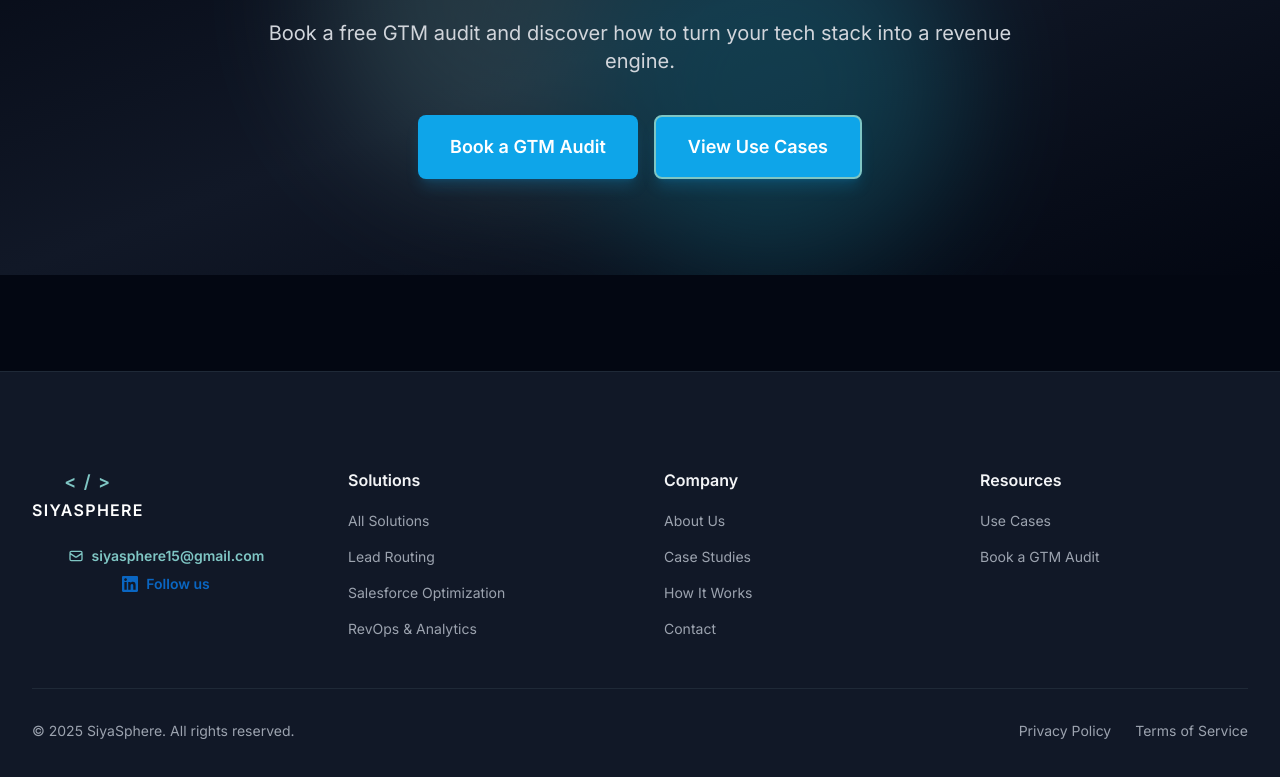
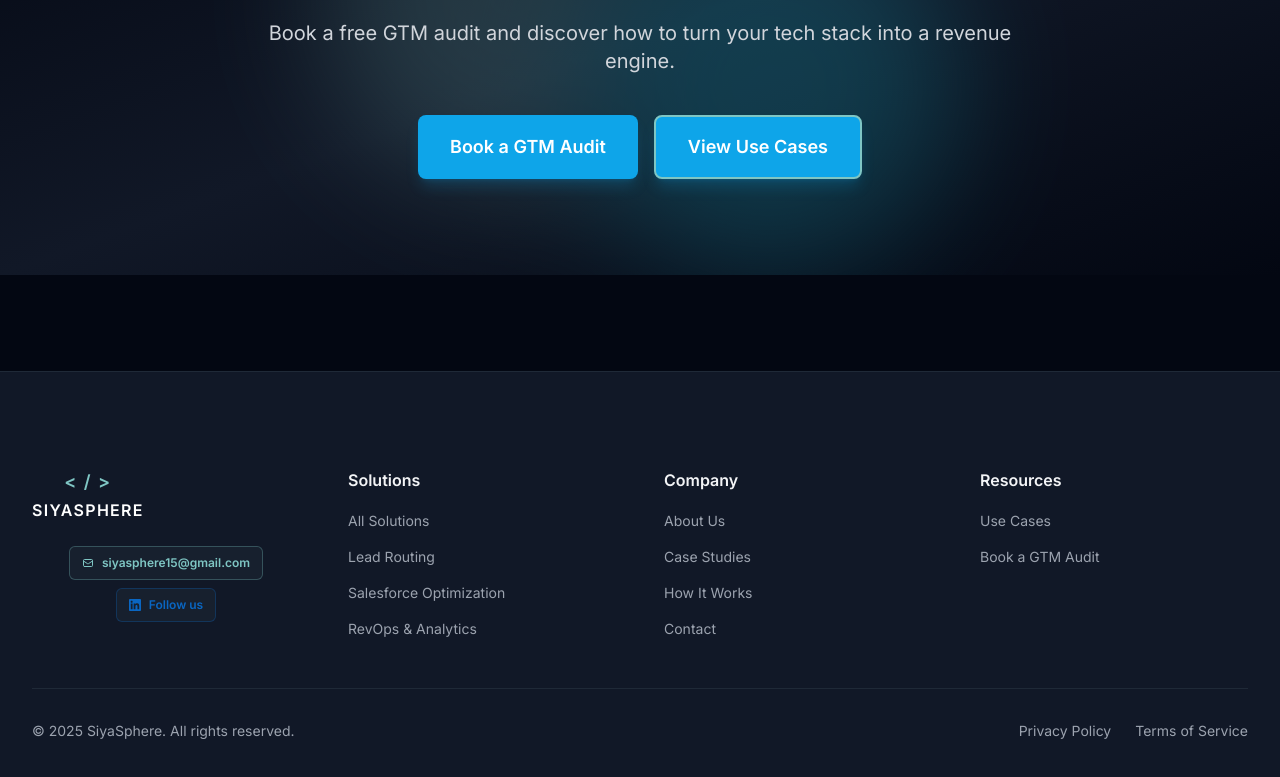
Before and after one commit to ambujshukla43/siyasphere-website, a Next.js app: page / in a window 1280 px wide. Shown: the part 4177-4954 px from the top of the page. Built offline with nearby package versions, Linux system fonts and the light colour scheme.

Commit message:
Use smaller card design for footer contact links

```diff
--- a/components/layout/Footer.tsx
+++ b/components/layout/Footer.tsx
@@ -35,14 +35,14 @@ export default function Footer() {
             </Link>
 
             {/* Contact & Social */}
-            <div className="flex flex-col items-center space-y-2 text-sm">
-              {/* Email */}
+            <div className="flex flex-col items-center gap-2">
+              {/* Email Card */}
               <a
                 href="mailto:siyasphere15@gmail.com"
-                className="flex items-center gap-2 text-[#7FC6C4] hover:text-cyan-400 transition-colors"
+                className="inline-flex items-center gap-2 bg-gray-800/50 border border-[#7FC6C4]/30 rounded-md px-3 py-2 hover:border-[#7FC6C4] transition-all duration-300"
               >
                 <svg
-                  className="w-4 h-4"
+                  className="w-3 h-3 text-[#7FC6C4]"
                   fill="none"
                   strokeLinecap="round"
                   strokeLinejoin="round"
@@ -52,25 +52,25 @@ export default function Footer() {
                 >
                   <path d="M3 8l7.89 5.26a2 2 0 002.22 0L21 8M5 19h14a2 2 0 002-2V7a2 2 0 00-2-2H5a2 2 0 00-2 2v10a2 2 0 002 2z" />
                 </svg>
-                <span className="font-semibold">siyasphere15@gmail.com</span>
+                <span className="text-xs font-semibold text-[#7FC6C4] hover:text-cyan-400">siyasphere15@gmail.com</span>
               </a>
 
-              {/* LinkedIn */}
+              {/* LinkedIn Card */}
               <a
                 href="https://www.linkedin.com/company/siyasphere/"
                 target="_blank"
                 rel="noopener noreferrer"
-                className="flex items-center gap-2 text-[#0A66C2] hover:text-blue-400 transition-colors"
+                className="inline-flex items-center gap-2 bg-gray-800/50 border border-[#0A66C2]/30 rounded-md px-3 py-2 hover:border-[#0A66C2] transition-all duration-300"
               >
                 <svg
-                  className="w-4 h-4"
+                  className="w-3 h-3 text-[#0A66C2]"
                   fill="currentColor"
                   viewBox="0 0 24 24"
                   aria-hidden="true"
                 >
                   <path d="M20.447 20.452h-3.554v-5.569c0-1.328-.027-3.037-1.852-3.037-1.853 0-2.136 1.445-2.136 2.939v5.667H9.351V9h3.414v1.561h.046c.477-.9 1.637-1.85 3.37-1.85 3.601 0 4.267 2.37 4.267 5.455v6.286zM5.337 7.433c-1.144 0-2.063-.926-2.063-2.065 0-1.138.92-2.063 2.063-2.063 1.14 0 2.064.925 2.064 2.063 0 1.139-.925 2.065-2.064 2.065zm1.782 13.019H3.555V9h3.564v11.452zM22.225 0H1.771C.792 0 0 .774 0 1.729v20.542C0 23.227.792 24 1.771 24h20.451C23.2 24 24 23.227 24 22.271V1.729C24 .774 23.2 0 22.222 0h.003z" />
                 </svg>
-                <span className="font-semibold">Follow us</span>
+                <span className="text-xs font-semibold text-[#0A66C2] hover:text-blue-400">Follow us</span>
               </a>
             </div>
           </div>
```
